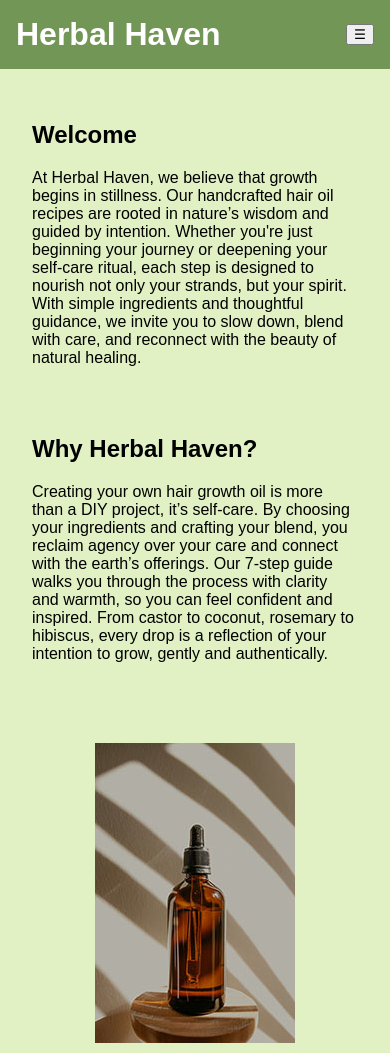
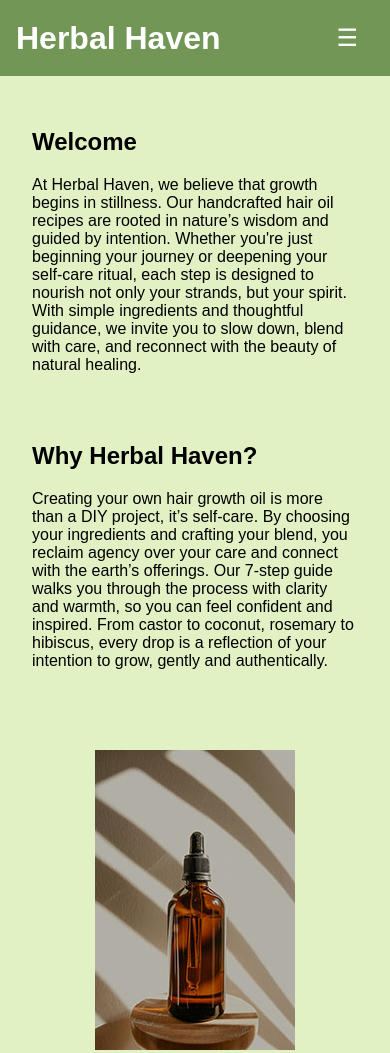
Before and after one commit to nxw44940-ops/nxw44940-ops.github.io, a plain HTML site: page exercise/ex5/index.html in a window 390 px wide. Shown: the top 1053 px of the page. Drawn offline with Linux system fonts and the light colour scheme.

Commit message:
Fixed update

```diff
--- a/exercise/ex5/style.css
+++ b/exercise/ex5/style.css
@@ -19,6 +19,16 @@ header, footer {
   margin: 0;
   font-size: 2rem;
   color: white;
+}
+
+#toggle-nav-btn {
+  background-color: #729655;
+  color: white;
+  border: none;
+  padding: 0.5rem 1rem;
+  font-size: 1.5rem;
+  cursor: pointer;
+  display: none;
 }
 .nav-links {
   display: flex;
```
